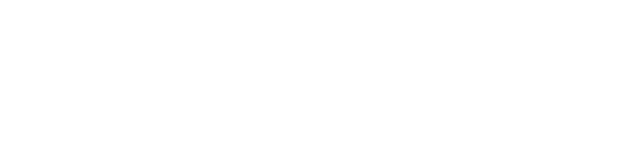
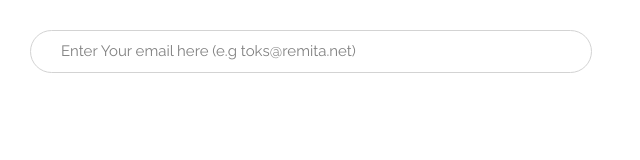
Before and after one commit to tomcrown/remita, a plain HTML site: page index.html in a window 1280 px wide. Shown: the whole page, without its empty margins (0-640 px from the left). Drawn offline with Linux system fonts and the light colour scheme.

Commit message:
Build the input component.

```diff
--- a/css/styles.css
+++ b/css/styles.css
@@ -92,3 +92,34 @@ a{
 .icon--black{
     color: var(--color-headings);
 }
+
+/* inputs */
+.input{
+    border-radius: 30px;
+    font-size: 1.5rem;
+    margin: 3rem;
+    outline: 0;
+    width: 50rem;
+    padding: 1.2rem 3rem;
+
+}
+
+.input--primary{
+    border: 1.5px solid lightgray;
+    color: var(--color-body);
+    transition: border .2s, box-shadow .2s;
+    text-align: center;
+}
+
+.input--primary:focus{
+    border: 2.5px solid pink;
+    box-shadow: 0 0 13px pink;
+}
+
+.input--secondary{
+  border: 1.5px solid lightgrey;
+}
+
+.input--secondary::placeholder{
+    color: grey;
+}
--- a/index.html
+++ b/index.html
@@ -7,7 +7,7 @@
     <link rel="preconnect" href="https://fonts.googleapis.com" />
     <link rel="preconnect" href="https://fonts.gstatic.com" crossorigin />
     <link
-      href="https://fonts.googleapis.com/css2?family=Raleway:wght@400;700&display=swap"
+      href="https://fonts.googleapis.com/css2?family=Raleway:wght@400;500;700&display=swap"
       rel="stylesheet"
     />
     <link rel="stylesheet" href="/css/normalize.css" />
@@ -21,5 +21,11 @@
     />
     <title>Document</title>
   </head>
-  <body></body>
+  <body>
+    <input
+      class="input input--secondary"
+      type="email"
+      placeholder="Enter Your email here (e.g toks@remita.net)"
+    />
+  </body>
 </html>
```
Also changed, not shown: components/input.html (added, +5 -0 lines).
